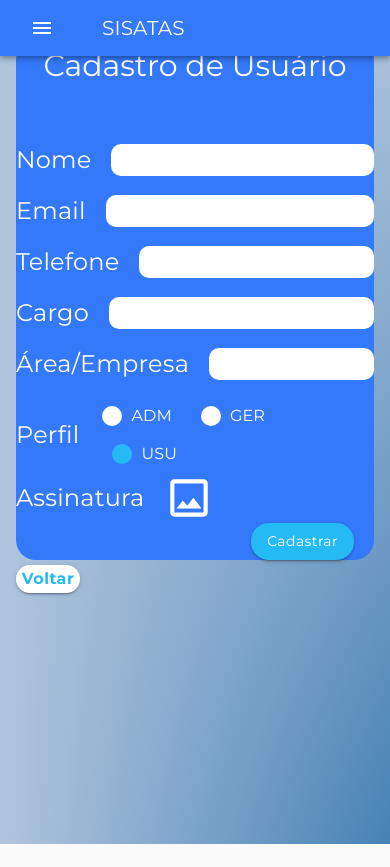
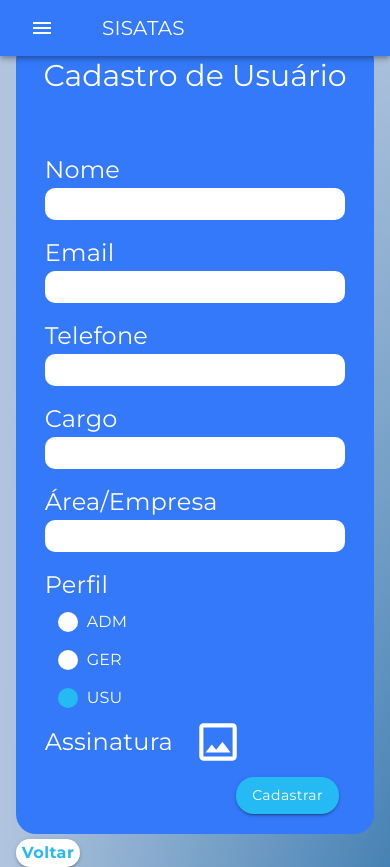
Before and after one commit to BureauTech/ProjectSisatas, a React (Create React App) app in the folder client/: page /cadastrar-usuario in a window 390 px wide. Before the commit the page ends 844 px from the top, so only its background shows below. Built offline with nearby package versions, Linux system fonts and the light colour scheme.

Commit message:
Responsividade cadastro de usuário

```diff
--- a/client/src/components/RegisterUser/Register.js
+++ b/client/src/components/RegisterUser/Register.js
@@ -31,6 +31,14 @@ const Register = (props) => {
   const [cargo, setCargo] = useState();
   const [area, setArea] = useState();
   const [preview, setPreview] = useState("");
+
+  const [windowSize, setWindowSize] = useState(window.innerWidth);
+
+  const handleResize = () => {
+    setWindowSize(window.innerWidth);
+  };
+
+  window.addEventListener("resize", handleResize);
 
   const clear = () => {
     setPerfil("USU");
@@ -83,21 +91,22 @@ const Register = (props) => {
   };
 
   return (
-    <Container style={{ marginTop: 40 }}>
-      <Grid container className={classes.grid}>
+    <Container style={{ marginTop: 40 }} maxWidth="md">
+      <Grid container className={classes.grid} style={{ padding: "0px 15px 20px" }} justify="center">
+        <Grid item xs={12}>
           {/* cabeçalho */}
-        <Grid container justify="center">
-          <Typography className={classes.normalText} style={{ paddingBottom: 60 }}>
+          <Grid container justify="center" style={{ paddingTop: 20 }}>
+            <Typography className={classes.normalText} style={{ paddingBottom: 60, textAlign: "center" }}>
               Cadastro de Usuário
             </Typography>
           </Grid>
 
           {/* formulario */}
-        <Grid container>
+          <Grid container justify="center">
             <form id="form" onSubmit={(e) => handleSubmit(e)} style={{ width: "100%" }}>
               {/* inputs */}
-            <Grid item sm={8}>
               <Grid container alignItems="center" justify="center">
+                <Grid item xs={11} sm={11}>
                   {/* input nome */}
                   <Grid container alignItems="center" style={{ paddingBottom: 15 }}>
                     <Grid item>
@@ -113,7 +122,7 @@ const Register = (props) => {
                         </Typography>
                       </FormLabel>
                     </Grid>
-                  <Grid item xs>
+                    <Grid item xs={12} sm>
                       <Input
                         required
                         name="nome"
@@ -141,7 +150,7 @@ const Register = (props) => {
                         </Typography>
                       </FormLabel>
                     </Grid>
-                  <Grid item xs>
+                    <Grid item xs={12} sm>
                       <Input
                         type="email"
                         required
@@ -170,7 +179,7 @@ const Register = (props) => {
                         </Typography>
                       </FormLabel>
                     </Grid>
-                  <Grid item xs>
+                    <Grid item xs={12} sm>
                       <Input
                         type="tel"
                         required
@@ -199,7 +208,7 @@ const Register = (props) => {
                         </Typography>
                       </FormLabel>
                     </Grid>
-                  <Grid item xs>
+                    <Grid item xs={12} sm>
                       <Input
                         required
                         name="cargo"
@@ -227,7 +236,7 @@ const Register = (props) => {
                         </Typography>
                       </FormLabel>
                     </Grid>
-                  <Grid item xs>
+                    <Grid item xs={12} sm>
                       <Input
                         required
                         name="area"
@@ -255,16 +264,16 @@ const Register = (props) => {
                         </Typography>
                       </FormLabel>
                     </Grid>
-                  <Grid item xs>
+                    <Grid item xs={12} sm>
                       <RadioGroup
-                      row
+                        row={windowSize >= 600 ? true : false}
                         name="perfil"
                         style={{ color: "white" }}
                         onChange={(e) => setPerfil(e.target.value)}
                         value={perfil}
                       >
                         <FormControlLabel
-                        style={{ paddingLeft: 5 }}
+                          style={{ paddingLeft: 15 }}
                           labelPlacement="end"
                           value="ADM"
                           control={
@@ -336,7 +345,7 @@ const Register = (props) => {
                   </Grid>
                 </Grid>
                 {preview && (
-                <Grid item xs style={{ marginTop: 10 }}>
+                  <Grid item xs={11} style={{ marginTop: 10 }}>
                     <Typography style={{ color: "white" }}>Prévia: </Typography>
                     <img src={preview} alt="Prévia da assinatura" style={{ maxWidth: 200, maxHeight: 200 }} />
                   </Grid>
@@ -344,12 +353,13 @@ const Register = (props) => {
               </Grid>
 
               {/* button cadastrar */}
-            <Grid container justify="flex-end" style={{ paddingRight: 20 }}>
+              <Grid container justify="flex-end" style={{ paddingRight: 20, marginTop: 10 }}>
                 <Button variant="contained" color="secondary" type="submit" style={{ borderRadius: 18 }}>
                   Cadastrar
                 </Button>
               </Grid>
             </form>
+          </Grid>
         </Grid>
       </Grid>
 
```
Lines whose indentation alone changed are shown as unchanged.
